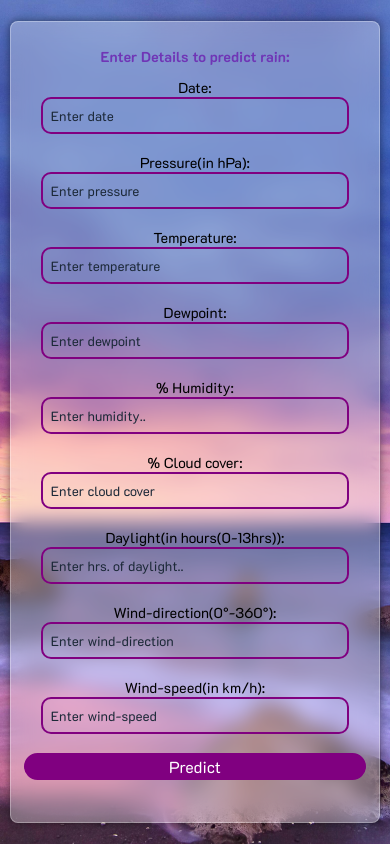
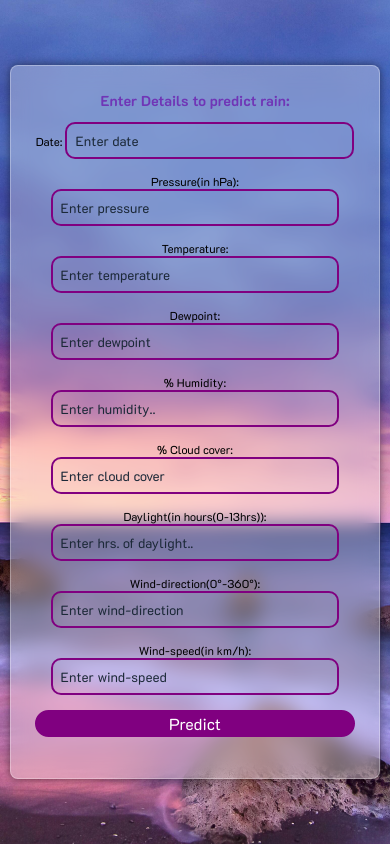
Before and after one commit to Devanshpratapsingh28/Rain_Prediction-Project, a Flask app: page /predict in a window 390 px wide. Run offline with Flask 3, Linux system fonts and the light colour scheme; parts of the project's set-up code (start-up, migrations or seed data) failed here and were passed over.

Commit message:
Update rainpredict.css

```diff
--- a/static/rainpredict.css
+++ b/static/rainpredict.css
@@ -94,6 +94,10 @@
         padding: 1rem;
         height: auto;
     }
+    #inner-1, #inner-2, #inner-3 {
+        text-align: center;
+        font-size: 0.8rem;
+    }
 }
 
 @media (max-width: 480px) {
@@ -113,8 +117,13 @@
         height: auto;
     }
 
-    #inner-1, #inner-2, #inner-3 {
+    #inner-1, #inner-3 {
         text-align: center;
         font-size: 0.9rem;
     }
+
+    #inner-2 {
+        text-align: center;
+        font-size: 0.72rem;
+    }
 }
```
